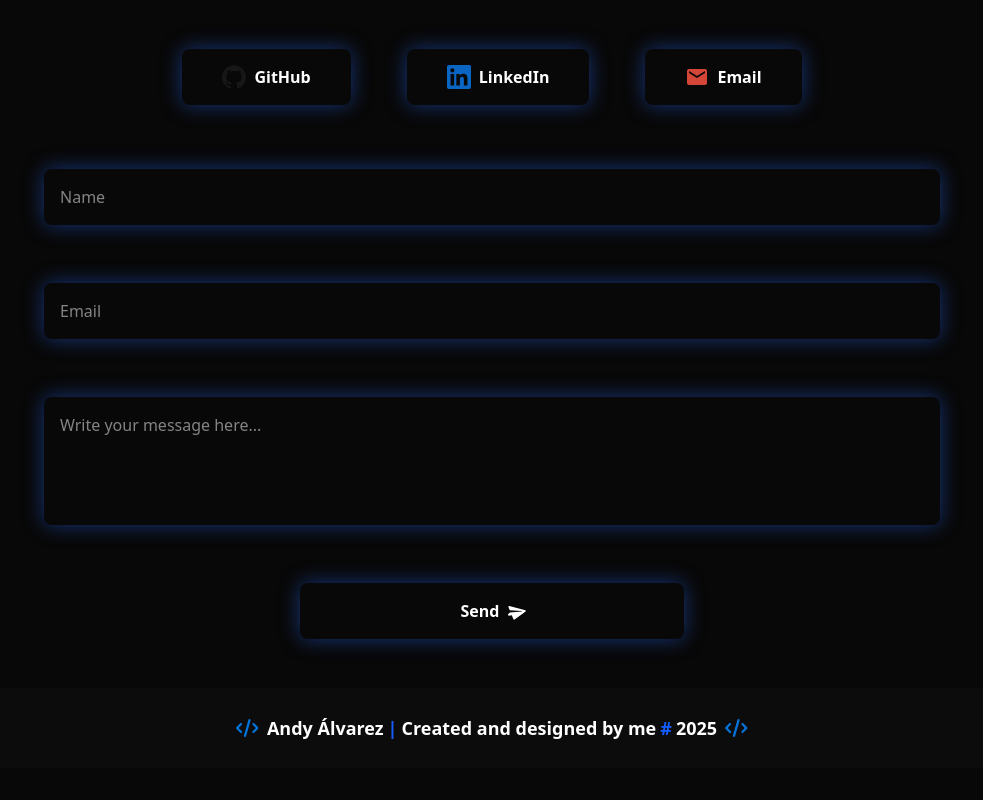
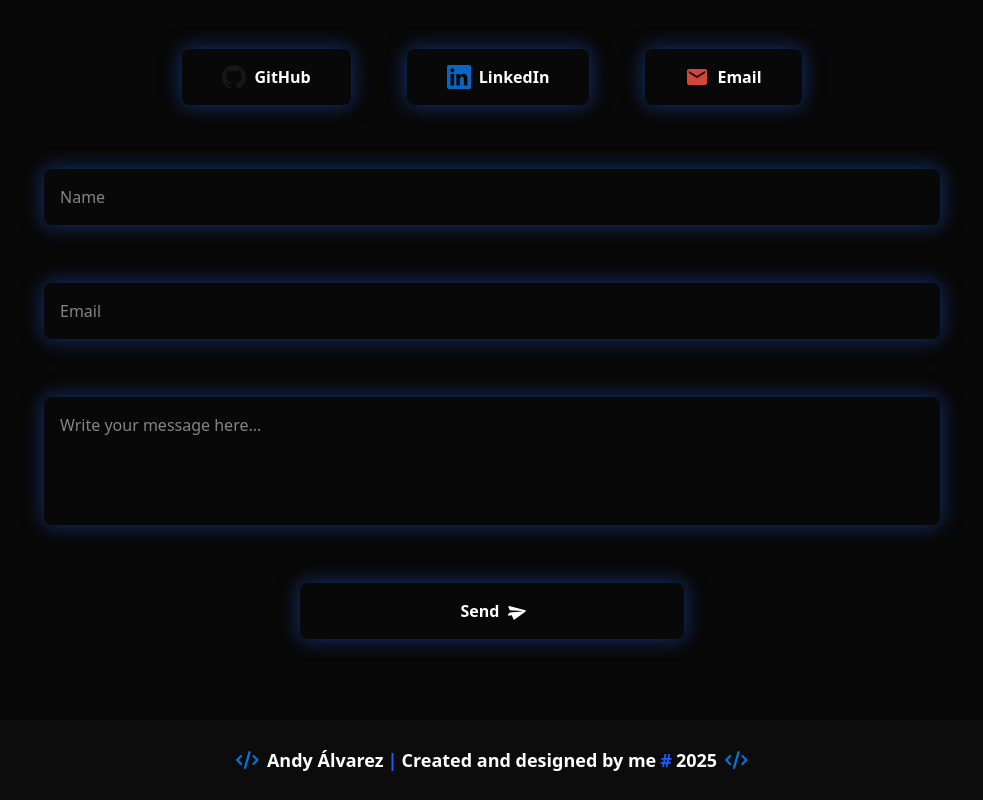
Before and after one commit to AndyAlvarezC/portfolio, a React (Vite) app: page / in a window 1280 px wide. Shown: the part 3984-4784 px from the top of the page, without its empty margins (148-1131 px from the left). Before the commit the page ends 4752 px from the top, so only its background shows below. Built offline with nearby package versions, Linux system fonts and the light colour scheme; no server answers.

Commit message:
Update footer.tsx

```diff
--- a/src/layouts/Footer.tsx
+++ b/src/layouts/Footer.tsx
@@ -3,7 +3,7 @@ import { faCode } from '@fortawesome/free-solid-svg-icons';
 
 export default function Footer() {
     return (
-        <div className="footer flex items-center text-center justify-center h-20 bg-[var(--second-bg-color)] text-white font-bold shadow text-xs md:text-lg">
+        <div className="footer mt-8 flex items-center text-center justify-center h-20 bg-[var(--second-bg-color)] text-white font-bold shadow text-xs md:text-lg">
             <p>
                 <FontAwesomeIcon icon={faCode} className="text-[var(--main-color)] pr-2" />
                 Andy Álvarez
```
